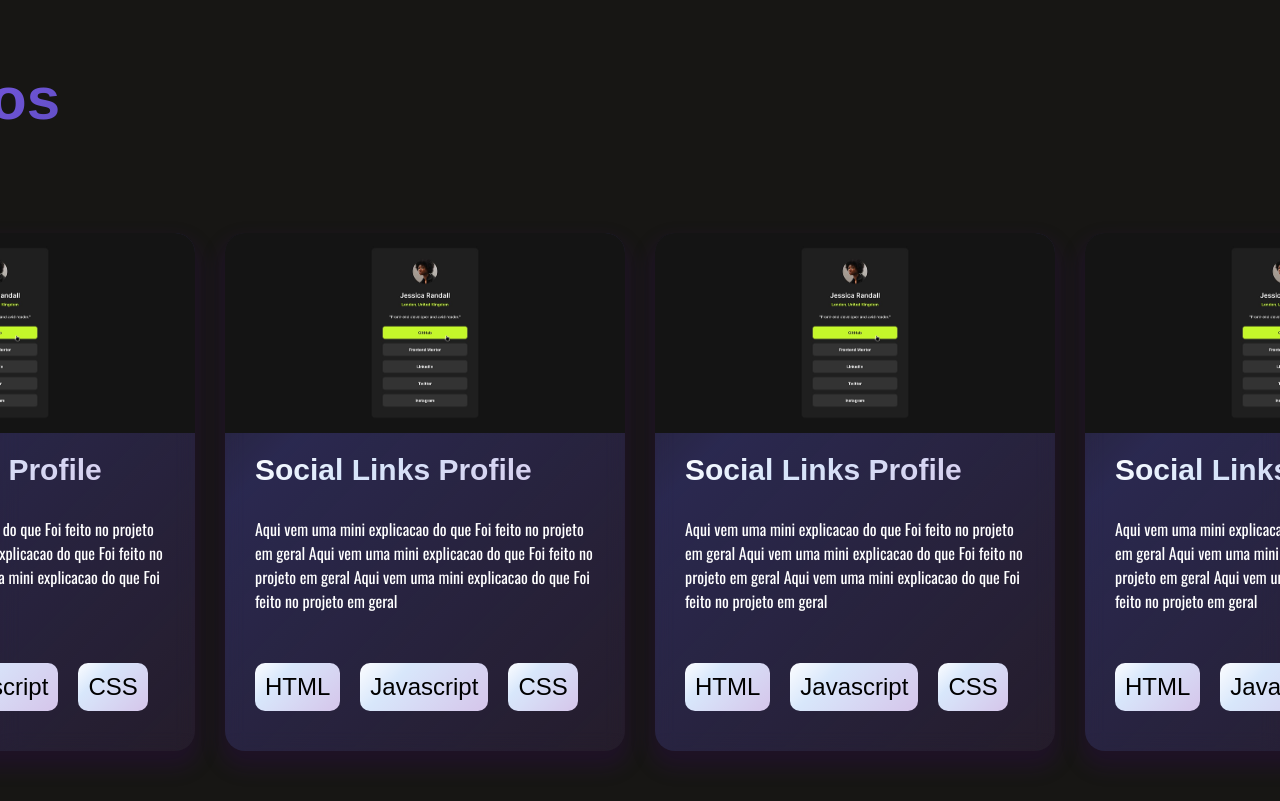
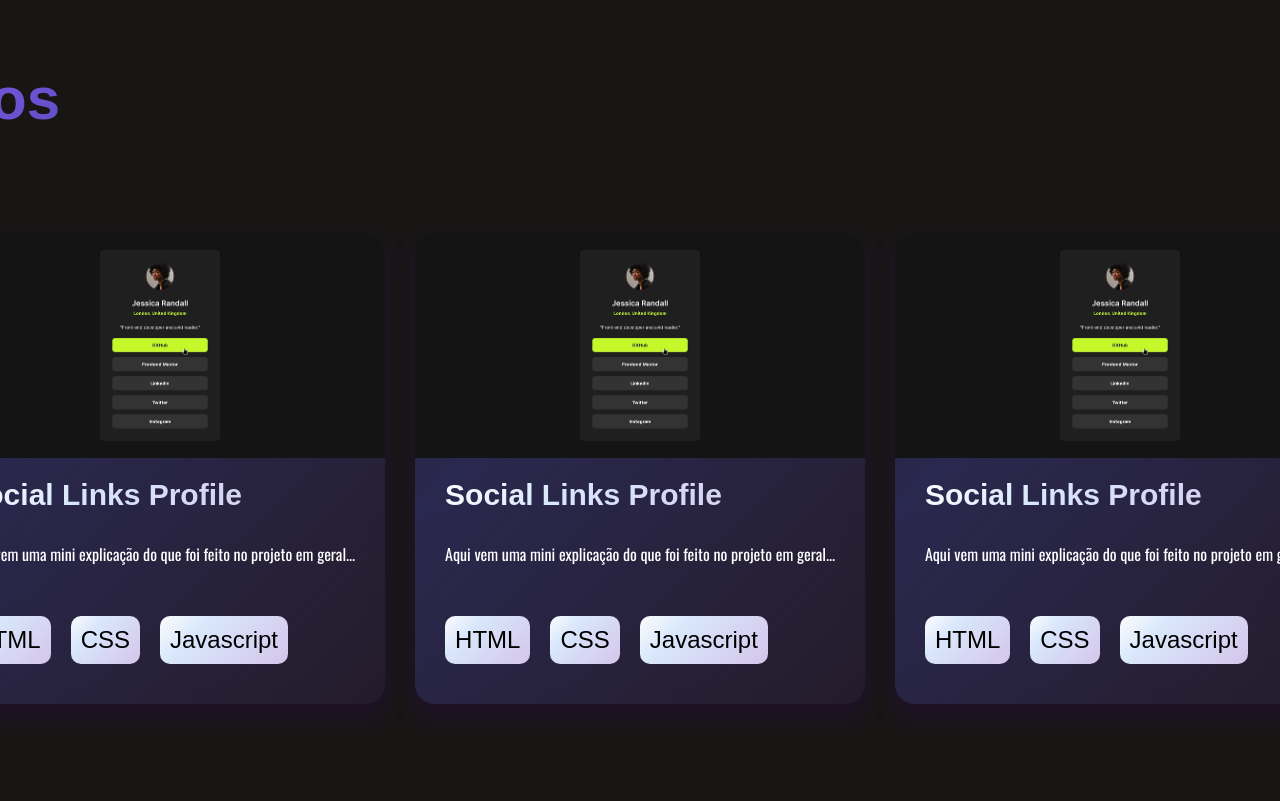
Before and after one commit to vinicim002/Portifolio, a plain HTML site: page index.html in a window 1280 px wide. Shown: the part 1940-2741 px from the top of the page. Drawn offline with nearby package versions, Linux system fonts and the light colour scheme; a web font is replaced by a local one.

Commit message:
Criando os cards dinamicamente

```diff
--- a/index.html
+++ b/index.html
@@ -127,71 +127,7 @@
       <section class="projetos" id="projetos">
         <h2>Projetos</h2>
 
-        <div class="container-projetos">
-            <div class="projeto-container">
-                <div class="img-projeto"></div>
-                <div class="info-projeto">
-                    <h3>Social Links Profile</h3>
-                    <p>
-                        Aqui vem uma mini explicacao do que Foi feito no projeto em geral Aqui vem uma mini explicacao do que Foi feito no projeto em geral Aqui vem uma mini explicacao do que Foi feito no projeto em geral
-                    </p>
-
-                    <div class="ferramentas">
-                        <div class="ferramenta">HTML</div>
-                        <div class="ferramenta">Javascript</div>
-                        <div class="ferramenta">CSS</div>
-                    </div>
-                </div>
-            </div>
-
-            <div class="projeto-container">
-                <div class="img-projeto"></div>
-                <div class="info-projeto">
-                    <h3>Social Links Profile</h3>
-                    <p>
-                        Aqui vem uma mini explicacao do que Foi feito no projeto em geral Aqui vem uma mini explicacao do que Foi feito no projeto em geral Aqui vem uma mini explicacao do que Foi feito no projeto em geral
-                    </p>
-
-                    <div class="ferramentas">
-                        <div class="ferramenta">HTML</div>
-                        <div class="ferramenta">Javascript</div>
-                        <div class="ferramenta">CSS</div>
-                    </div>
-                </div>
-            </div>
-
-            <div class="projeto-container">
-                <div class="img-projeto"></div>
-                <div class="info-projeto">
-                    <h3>Social Links Profile</h3>
-                    <p>
-                        Aqui vem uma mini explicacao do que Foi feito no projeto em geral Aqui vem uma mini explicacao do que Foi feito no projeto em geral Aqui vem uma mini explicacao do que Foi feito no projeto em geral
-                    </p>
-
-                    <div class="ferramentas">
-                        <div class="ferramenta">HTML</div>
-                        <div class="ferramenta">Javascript</div>
-                        <div class="ferramenta">CSS</div>
-                    </div>
-                </div>
-            </div>
-
-            <div class="projeto-container">
-                <div class="img-projeto"></div>
-                <div class="info-projeto">
-                    <h3>Social Links Profile</h3>
-                    <p>
-                        Aqui vem uma mini explicacao do que Foi feito no projeto em geral Aqui vem uma mini explicacao do que Foi feito no projeto em geral Aqui vem uma mini explicacao do que Foi feito no projeto em geral
-                    </p>
-
-                    <div class="ferramentas">
-                        <div class="ferramenta">HTML</div>
-                        <div class="ferramenta">Javascript</div>
-                        <div class="ferramenta">CSS</div>
-                    </div>
-                </div>
-            </div>
-        </div>
+        <div class="container-projetos"></div>
       </section>
     </main>
 
--- a/src/js/app.js
+++ b/src/js/app.js
@@ -1,2 +1,58 @@
+// Criando o construtor do objeto Projeto
+function Projeto(img, titulo, descricao, tecnologias) {
+  this.img = img;
+  this.titulo = titulo;
+  this.descricao = descricao;
+  this.tecnologias = tecnologias;
+}
+
+// Criando um array que armazena os objetos Projeto
+const projetos = [
+  new Projeto(
+    "../img/img.png",
+    "Social Links Profile",
+    "Aqui vem uma mini explicação do que foi feito no projeto em geral...",
+    ["HTML", "CSS", "Javascript"]
+  ),
+  new Projeto(
+    "../img/img.png",
+    "Social Links Profile",
+    "Aqui vem uma mini explicação do que foi feito no projeto em geral...",
+    ["HTML", "CSS", "Javascript"]
+  ),
+  new Projeto(
+    "../img/img.png",
+    "Social Links Profile",
+    "Aqui vem uma mini explicação do que foi feito no projeto em geral...",
+    ["HTML", "CSS", "Javascript"]
+  ),
+];
+
+// (Ignorar: trecho de clonagem de skills, sem relação com projetos)
 let copy = document.querySelector(".skills-slide").cloneNode(true);
 document.querySelector(".nav-skills").appendChild(copy);
+
+// Selecionando o container principal onde os projetos serão inseridos
+const container = document.querySelector(".container-projetos");
+
+// Percorrendo o array de projetos e gerando os cards dinamicamente
+projetos.forEach((projeto) => {
+  // Criando a div do card do projeto
+  const div = document.createElement("div");
+  div.className = "projeto-container";
+
+  // Inserindo o conteúdo HTML dentro da div do projeto
+  div.innerHTML = `
+    <div class="img-projeto" style=background-image: url('${projeto.img}');></div>
+    <div class="info-projeto">
+      <h3>${projeto.titulo}</h3>
+      <p>${projeto.descricao}</p>
+      <div class="ferramentas">
+        ${projeto.tecnologias.map(tec => `<div class="ferramenta">${tec}</div>`).join("")}
+      </div>
+    </div>
+  `;
+
+  // Adicionando o card ao container principal
+  container.appendChild(div);
+});
```
